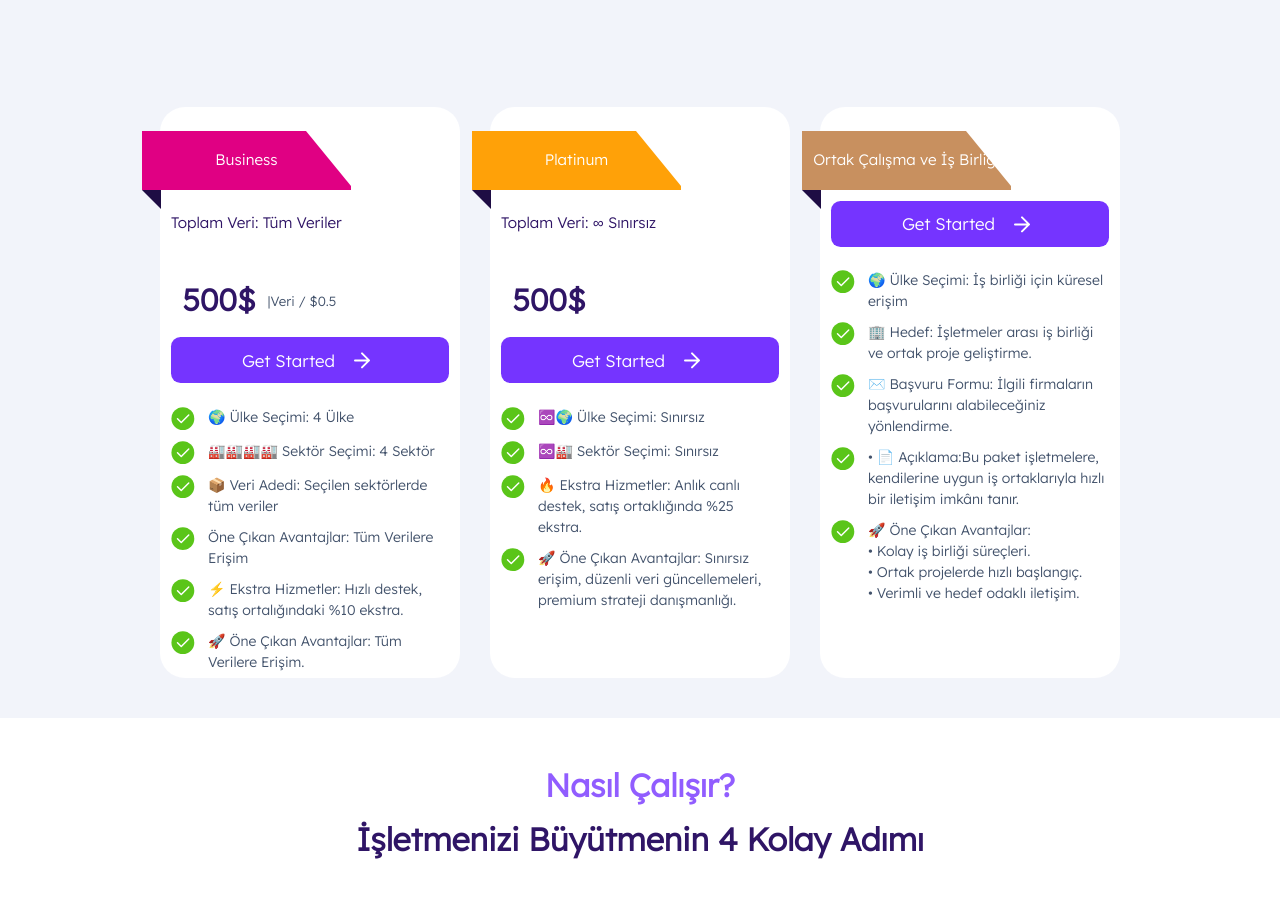
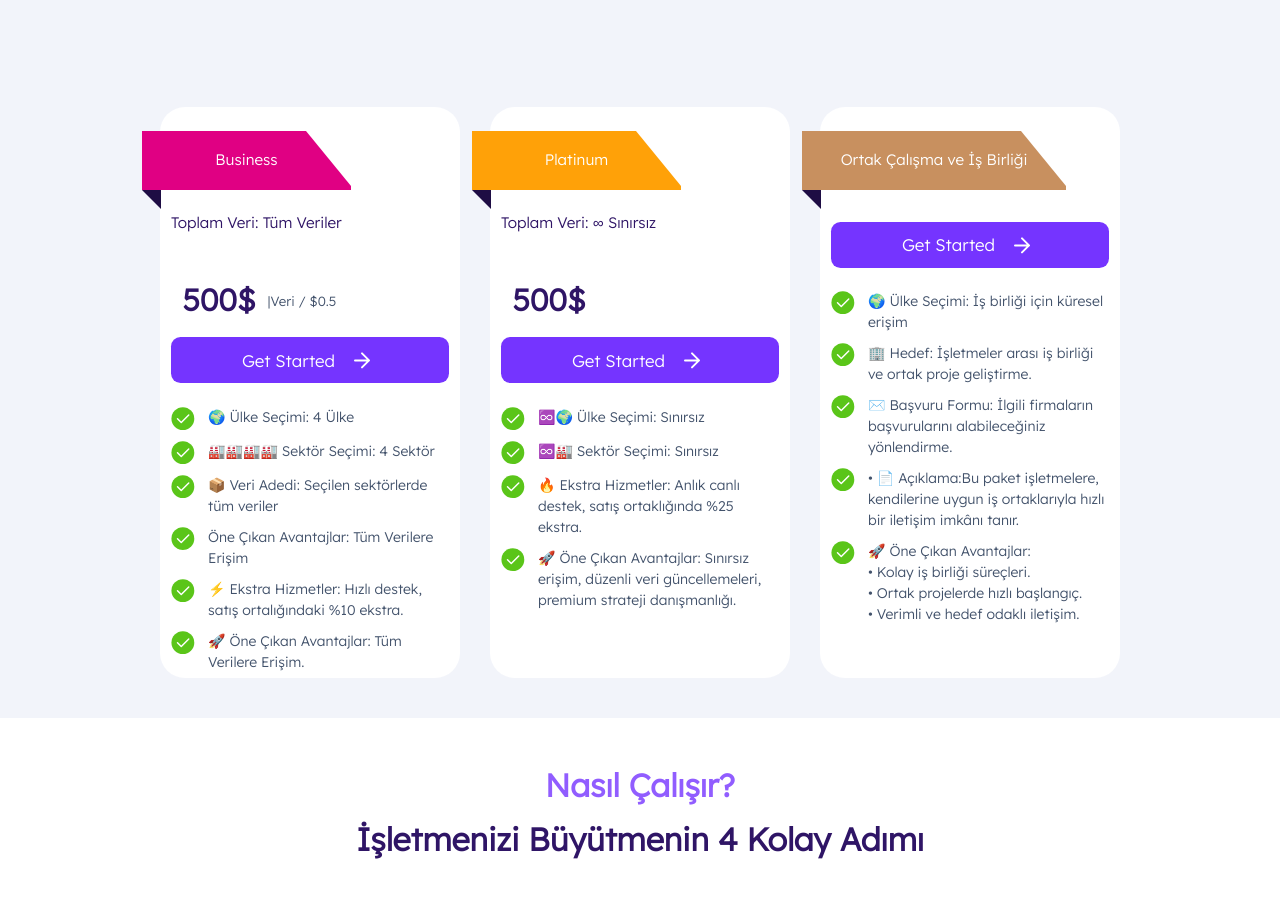
Before and after one commit to Medyanes-360/big-data-sale, a Next.js app: page / in a window 1280 px wide. Shown: the part 2500-3397 px from the top of the page. Built offline with nearby package versions, Linux system fonts and the light colour scheme.

Commit message:
SectionPackages Ortak-Calısma-İşbirliği card custom-shape width fix

```diff
--- a/globalElements/Card/index.jsx
+++ b/globalElements/Card/index.jsx
@@ -2,9 +2,11 @@ import ButtonComponent from "../Button";
 import CardListContent from "../../components/home/sectionPackages/sectionCardListContent";
 import Icons from "@/public/assets/icons/Icons";
 
-const CardBrand = ({ children, bgColor }) => (
+const CardBrand = ({ children, bgColor, partner }) => (
   <div
-    className="text-white  custom-shape absolute  top-0 left-[-10px]"
+    className={`text-white  custom-shape absolute  top-0 left-[-10px] ${
+      partner && "!w-[264px]"
+    }`}
     style={{ backgroundColor: bgColor }}
   >
     {children}
@@ -37,7 +39,7 @@ const Card = ({
   >
     {recommendBorder && <CardRecommend />}
 
-    <CardBrand bgColor={bgColor}>
+    <CardBrand bgColor={bgColor} partner={partner}>
       <span
         className="text-[15.24px] text-white font-Inter font-medium"
         style={{ color: "white" }}
@@ -61,7 +63,11 @@ const Card = ({
       </span>
     </div>
 
-    <ButtonComponent className="!py-0 flex !items-center h-[46px] gap-[11px] !px-[30px] w-full bg-tertiary-500 rounded-[9.52px]">
+    <ButtonComponent
+      className={`!py-0 flex !items-center h-[46px] gap-[11px] !px-[30px] w-full bg-tertiary-500 rounded-[9.52px] ${
+        partner && "mt-8"
+      }`}
+    >
       <span className="text-card-textColor font-medium text-[12.69px] leading-[41.8px] font-lexend md:text-[16.9px]  md:leading-[53.33px] ">
         Get Started
       </span>
```
